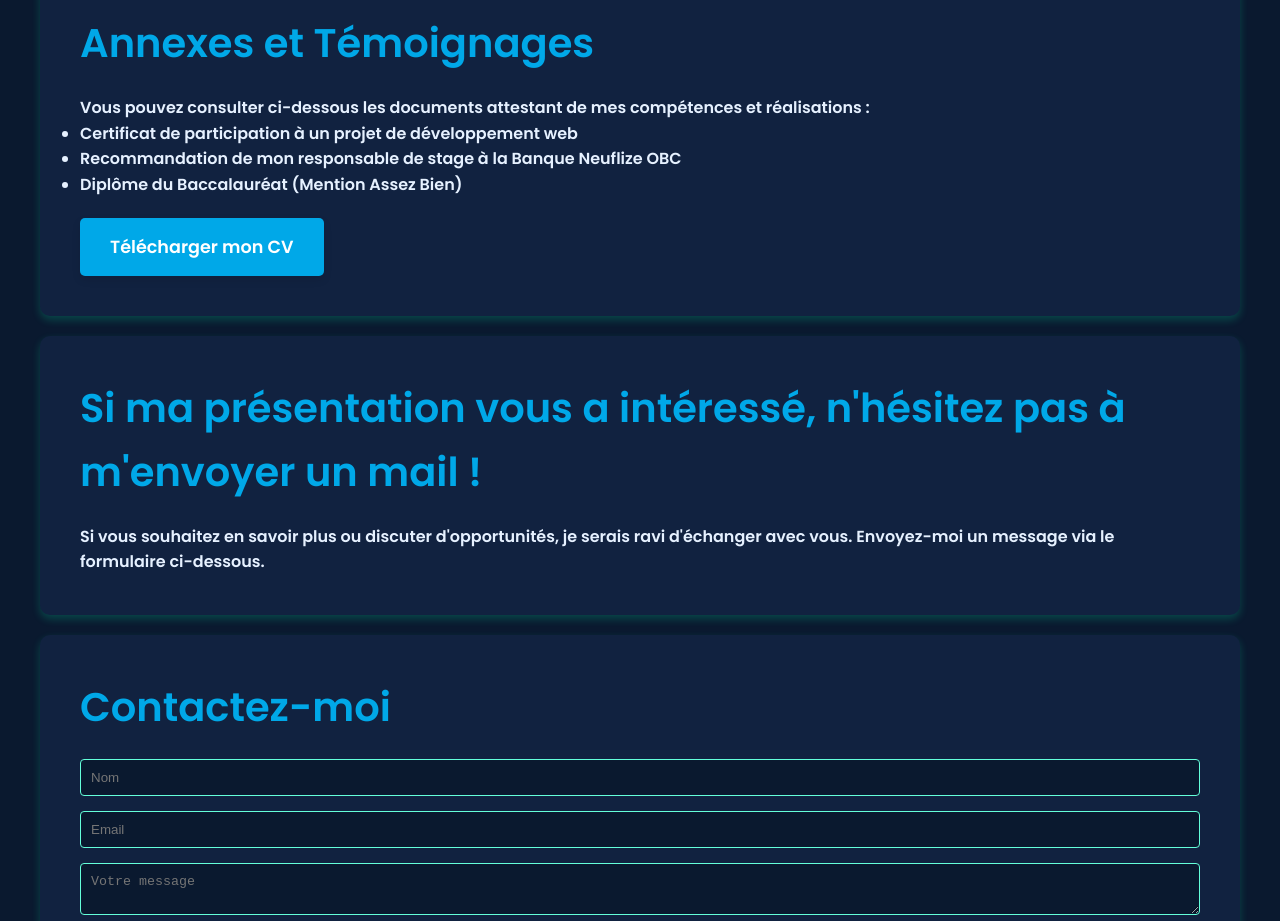
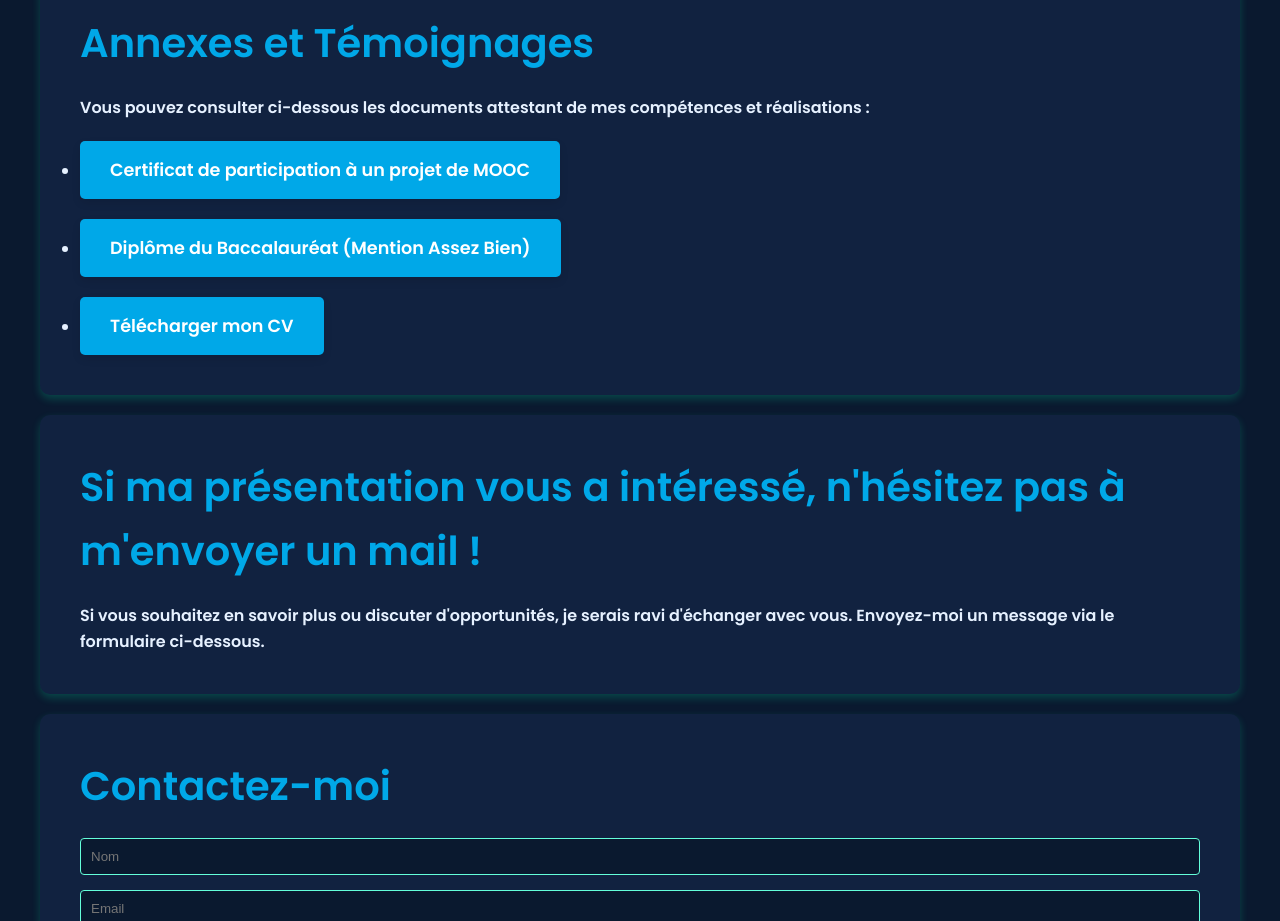
Before and after one commit to Andreadlc/portfolio-andrea-delcros, a plain HTML site: page index.html in a window 1280 px wide. Shown: the part 3640-4561 px from the top of the page. Drawn offline with Linux system fonts and the light colour scheme.

Commit message:
ajout d'une certification mooc et du diplome du bac

```diff
--- a/index.html
+++ b/index.html
@@ -167,13 +167,12 @@
         <h2>Annexes et Témoignages</h2>
         <p>Vous pouvez consulter ci-dessous les documents attestant de mes compétences et réalisations :</p>
         <ul>
-            <li>Certificat de participation à un projet de développement web</li>
-            <li>Recommandation de mon responsable de stage à la Banque Neuflize OBC</li>
-            <li>Diplôme du Baccalauréat (Mention Assez Bien)</li>
+            <li><a href="images/certification_mooc.pdf" download="certification_mooc.pdf" class="download-btn">Certificat de participation à un projet de MOOC</a></li>
+            <li><a href="images/bac_andrea.pdf" download="bac_andrea.pdf" class="download-btn">Diplôme du Baccalauréat (Mention Assez Bien)</a></li>
+            <li><a href="images/cv_andrea_iut.pdf" class="download-btn" download="CV_Andrea_Delcros">Télécharger mon CV</a></li>
         </ul>
-        <!-- Nouveau bouton de téléchargement -->
-        <a href="images/cv_andrea_iut.pdf" class="download-btn" download="CV_Andrea_Delcros">Télécharger mon CV</a>
     </section>
+
 
 
     <!-- Invitation à envoyer un mail -->
```
Also changed, not shown: 2 other files.
